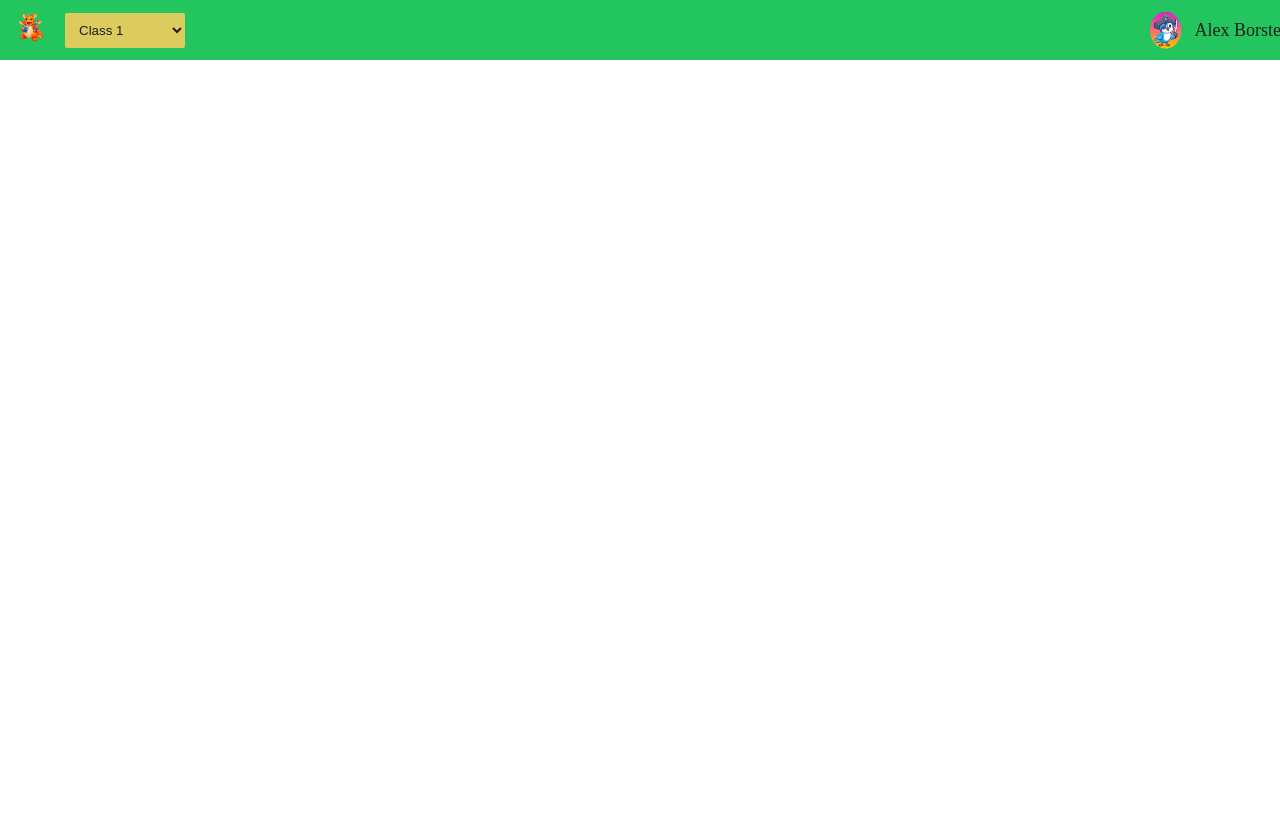
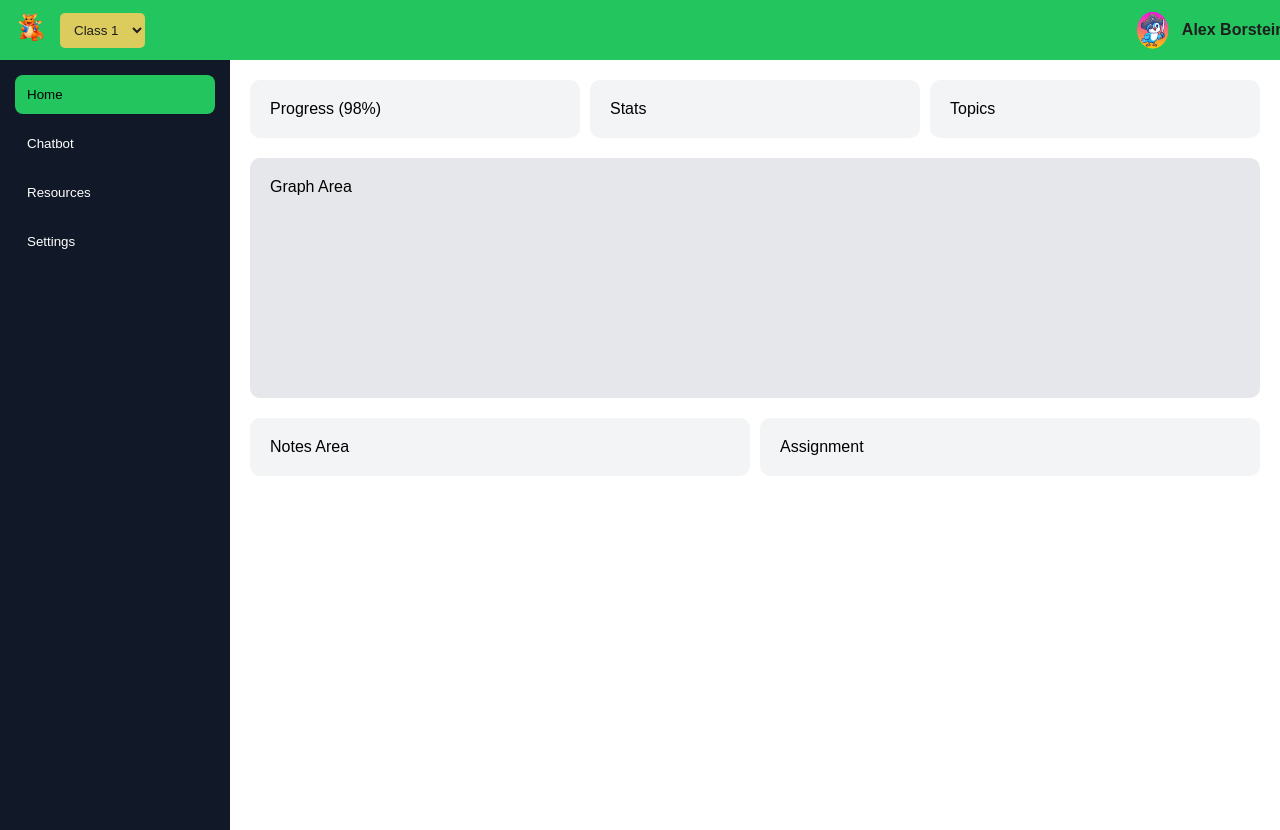
Before and after one commit to MhaHabibAbdelkerim/Learnova-AI, a plain HTML site: page home.html in a window 1280 px wide. Shown: the top 830 px of the page. Before the commit the page ends 800 px from the top, so only its background shows below. Drawn offline with Linux system fonts and the light colour scheme.

Commit message:
Updated the web

```diff
--- a/home.html
+++ b/home.html
@@ -1,32 +1,62 @@
 <!DOCTYPE html>
-<html lang="en">
+<html>
 <head>
-    <meta charset="UTF-8">
-    <meta name="viewport" content="width=device-width, initial-scale=1.0">
-    <title>Dashboard</title>
+  <title>Student Dashboard</title>
   <link rel="stylesheet" href="style.css">
+  <link rel="icon" type="image/png" href="assets/logo.png">
 </head>
 
 <body>
 
-    <!-- Top bar -->
+  <!-- TOP BAR -->
   <div class="top-bar">
 
     <div class="left">
+
       <div class="logo">
         <img src="assets/logo.png">
       </div>
 
       <select class="dropdown">
         <option>Class 1</option>
-                <option>Class 2</option>
-                <option>Class 3</option>
       </select>
+
     </div>
 
     <div class="profile">
-            <img src="assets/profile_image.png">
+    <img src="assets/profile.png">
     <span>Alex Borstein</span>
+    </div>
+
+  </div>
+
+  <!-- MAIN LAYOUT -->
+  <div class="container">
+
+    <!-- SIDEBAR -->
+    <div class="sidebar">
+      <button class="active">Home</button> <!-- Someone add the icons logos here, make sure to remove the background-->
+      <button>Chatbot</button>
+      <button>Resources</button>
+      <button>Settings</button>
+    </div>
+
+    <!-- CONTENT -->
+    <div class="content">
+
+      <div class="cards">
+        <div class="card">Progress (98%)</div>
+        <div class="card">Stats</div>
+        <div class="card">Topics</div>
+      </div>
+
+      <div class="large-card">Graph Area</div>
+
+      <div class="bottom-section">
+        <div class="notes">Notes Area</div>
+        <div class="assignment">Assignment</div>
+      </div>
+
     </div>
 
   </div>
--- a/style.css
+++ b/style.css
@@ -1,8 +1,9 @@
 body {
     margin: 0;
+    font-family: Arial, sans-serif;
 }
 
-/* Green bar */
+/* TOP BAR */
 .top-bar {
     width: 100%;
     height: 60px;
@@ -13,45 +14,116 @@ body {
     padding: 0 15px;
 }
 
-/* LEFT SIDE (logo + dropdown) */
+/* LEFT SIDE */
 .left {
     display: flex;
     align-items: center;
-    gap: 20px;
+    gap: 15px;
 }
 
-/* Logo */
+/* LOGO */
 .logo img {
     height: 45px;
 }
 
-/* Dropdown */
+/* DROPDOWN */
 .dropdown {
     padding: 5px 10px;
-    border-radius: 2px;
+    border-radius: 5px;
     border: none;
     height: 35px;
-    width: 120px;
-
     background-color: #DCCB5D;
     color: #1E1E1E;
 }
 
-/* RIGHT SIDE (profile) */
 .profile {
     margin-left: auto;
     display: flex;
     align-items: center;
     gap: 10px;
+    padding-right: 10px;
+
+    color: #1E1E1E;
+    font-weight: bold;
 }
 
 .profile img {
     height: 40px;
     width: 40px;
-    border-radius: 50%;
+    border-radius: 50%; /* makes it circular */
+}
+/* MAIN LAYOUT */
+.container {
+    display: flex;
 }
 
-.profile span {
-    color: #1E1E1E;
-    font-size: 18px;
+/* SIDEBAR */
+.sidebar {
+    width: 200px;
+    height: calc(100vh - 60px);
+    background-color: #111827;
+    padding: 15px;
 }
+
+.sidebar button {
+    width: 100%;
+    padding: 12px;
+    margin-bottom: 10px;
+    border: none;
+    color: white;
+    background: transparent;
+    text-align: left;
+    cursor: pointer;
+    border-radius: 8px;
+}
+
+.sidebar button:hover {
+    background-color: #1F2937;
+}
+
+.sidebar .active {
+    background-color: #22C55E;
+    color: black;
+}
+
+/* CONTENT */
+.content {
+    flex: 1;
+    padding: 20px;
+}
+
+/* CARDS */
+.cards {
+    display: flex;
+    gap: 10px;
+}
+
+.card {
+    flex: 1;
+    background: #f3f4f6;
+    padding: 20px;
+    border-radius: 10px;
+}
+
+/* LARGE CARD */
+.large-card {
+    margin-top: 20px;
+    height: 200px;
+    background: #e5e7eb;
+    border-radius: 10px;
+    padding: 20px;
+}
+
+/* BOTTOM SECTION */
+.bottom-section {
+    display: flex;
+    gap: 10px;
+    margin-top: 20px;
+}
+
+.notes, .assignment {
+    flex: 1;
+    background: #f3f4f6;
+    padding: 20px;
+    border-radius: 10px;
+}
```
Also changed, not shown: assets/profile.png (renamed from assets/profile_image.png). Lines whose indentation alone changed are shown as unchanged.
